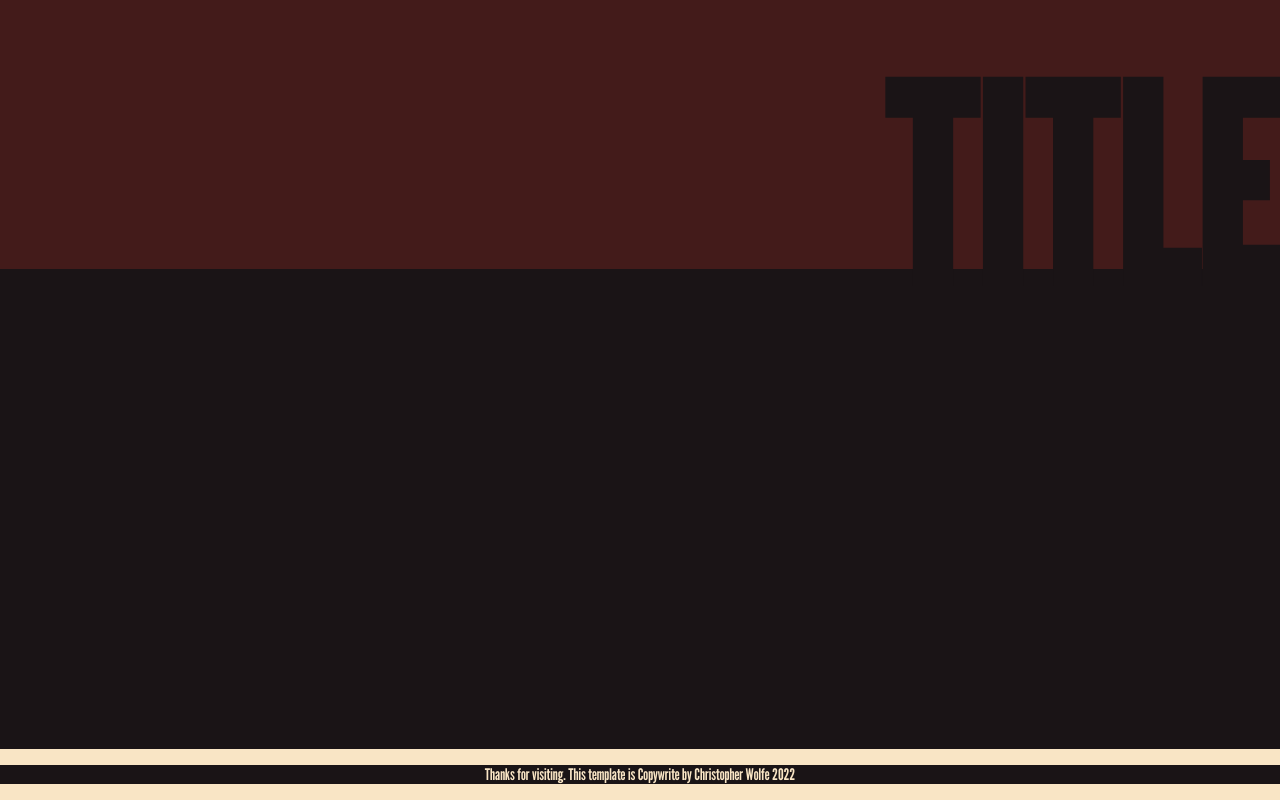
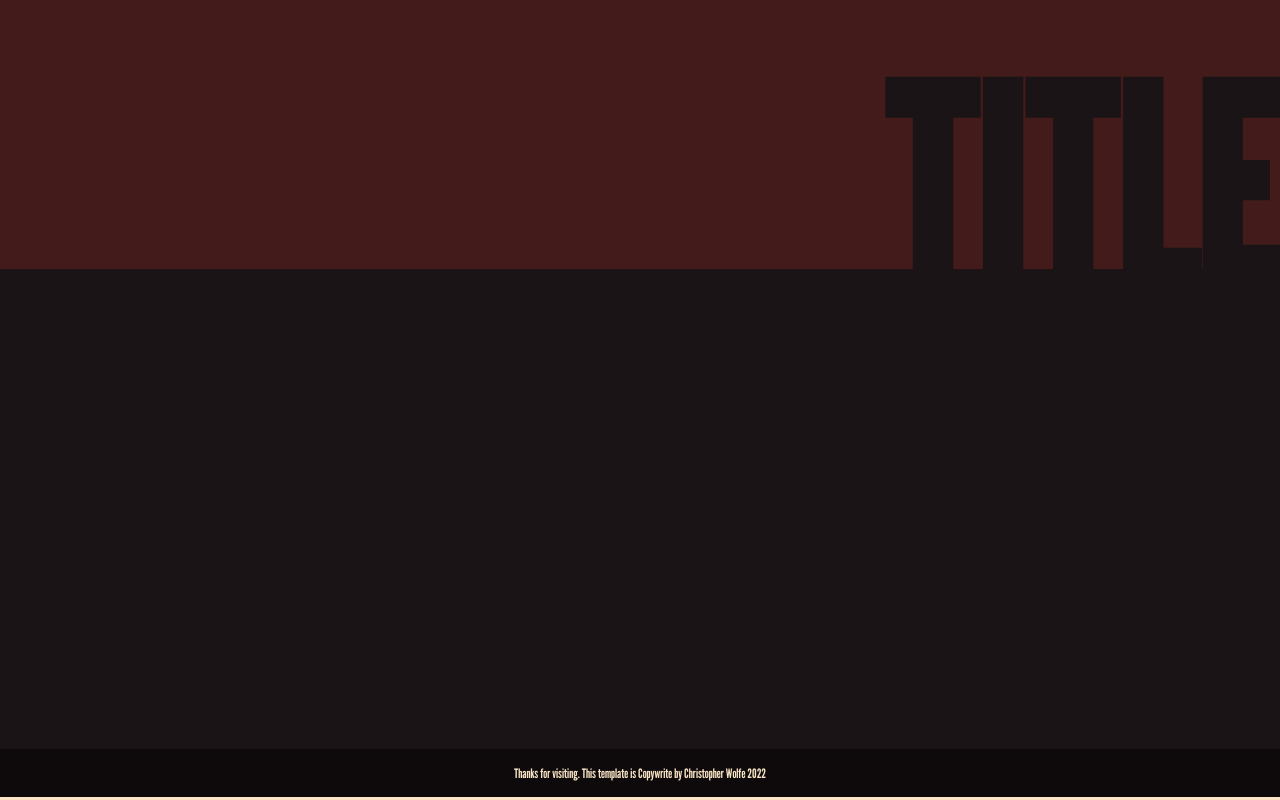
Before and after one commit to Chrisdocs/espresso, a Next.js app: page / in a window 1280 px wide. Shown: the part 1600-2400 px from the top of the page. Built offline with nearby package versions, Linux system fonts and the light colour scheme.

Commit message:
basic footer and p element

```diff
--- a/styles/Home.module.scss
+++ b/styles/Home.module.scss
@@ -86,8 +86,14 @@
 	p{
 		text-align: center;
 		font-family: 'League Gothic', sans-serif;
+		font-size: small;
 		color: $color-primary;
-		background-color: $color-quaternary;
+		background-color: $color-quinary;
+		margin-top: 0;
+		margin-bottom: 0;
+		margin-top: 0;
+		padding-bottom: 2vh;
+		padding-top: 2vh;
 	}
 }
 
--- a/styles/_mixins.scss
+++ b/styles/_mixins.scss
@@ -4,6 +4,7 @@ $color-primary: #f9e5c5;
 $color-secondary: #d06e0c;
 $color-tertiary: #431b1a;
 $color-quaternary: #1A1416;
+$color-quinary: #0E0A0C;
 
 $txt-primary: $color-secondary;
 $text-secondary: $color-primary;
```
